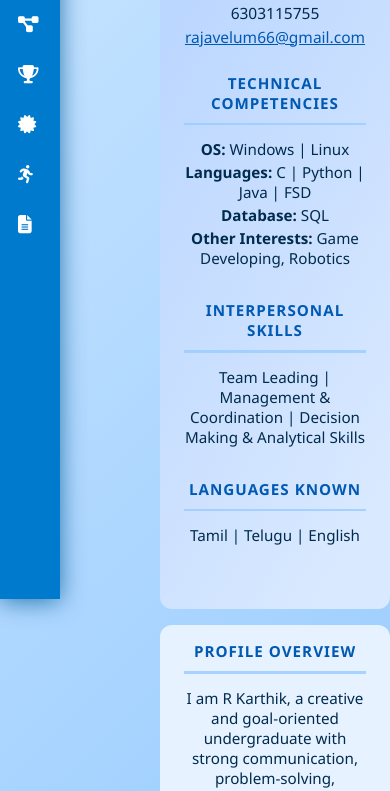
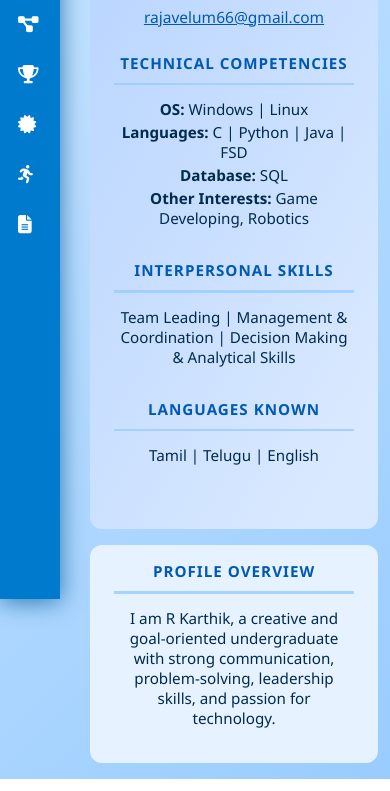
Before and after one commit to Karthik-R0/Portfolio, a plain HTML site: page index.html in a window 390 px wide. Shown: the part 245-1036 px from the top of the page. Drawn offline with Linux system fonts and the light colour scheme.

Commit message:
Update resume.css

```diff
--- a/resume.css
+++ b/resume.css
@@ -349,7 +349,7 @@ a:hover {
 
 @media (max-width: 899px) {
   body {
-    margin-left: 100px !important;
+    margin-left: 30px !important;
     height: auto;
     overflow-y: visible;
     padding-top: 1px;
@@ -384,7 +384,7 @@ a:hover {
   .top-container {
     width: calc(100% - var(--sidebar-collapsed-width));
     margin-left: var(--sidebar-collapsed-width);
-    margin-top: 40px;
+    margin-top: 20px;
   }
 
   .bottom-container {
```
